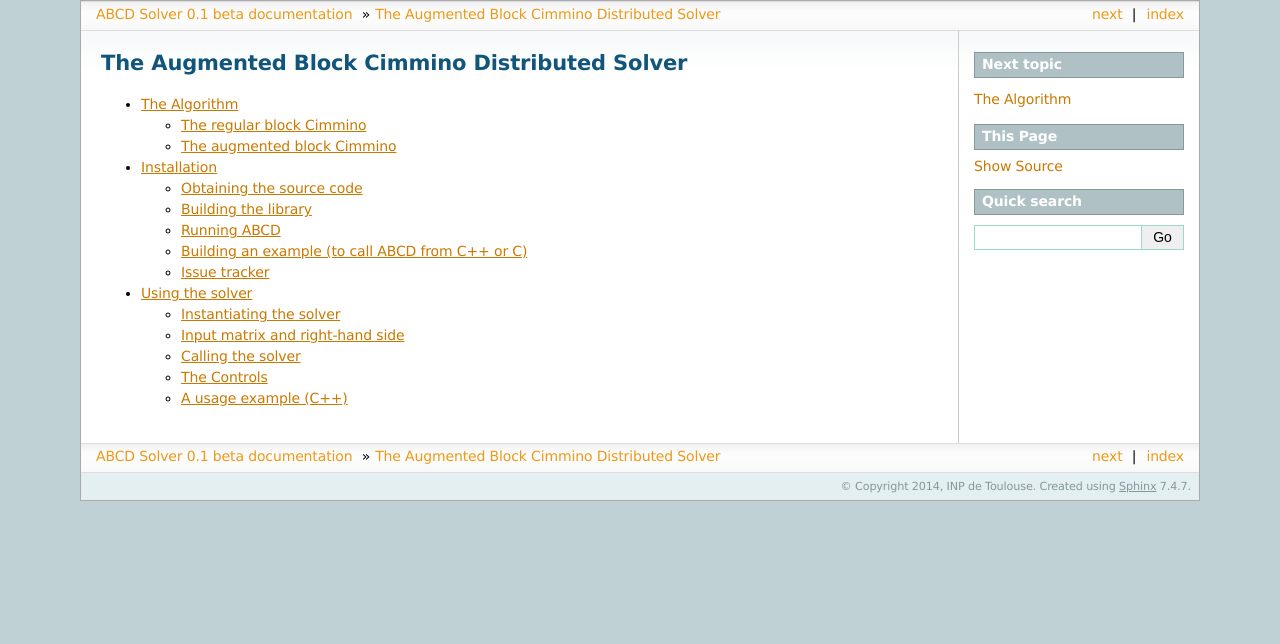
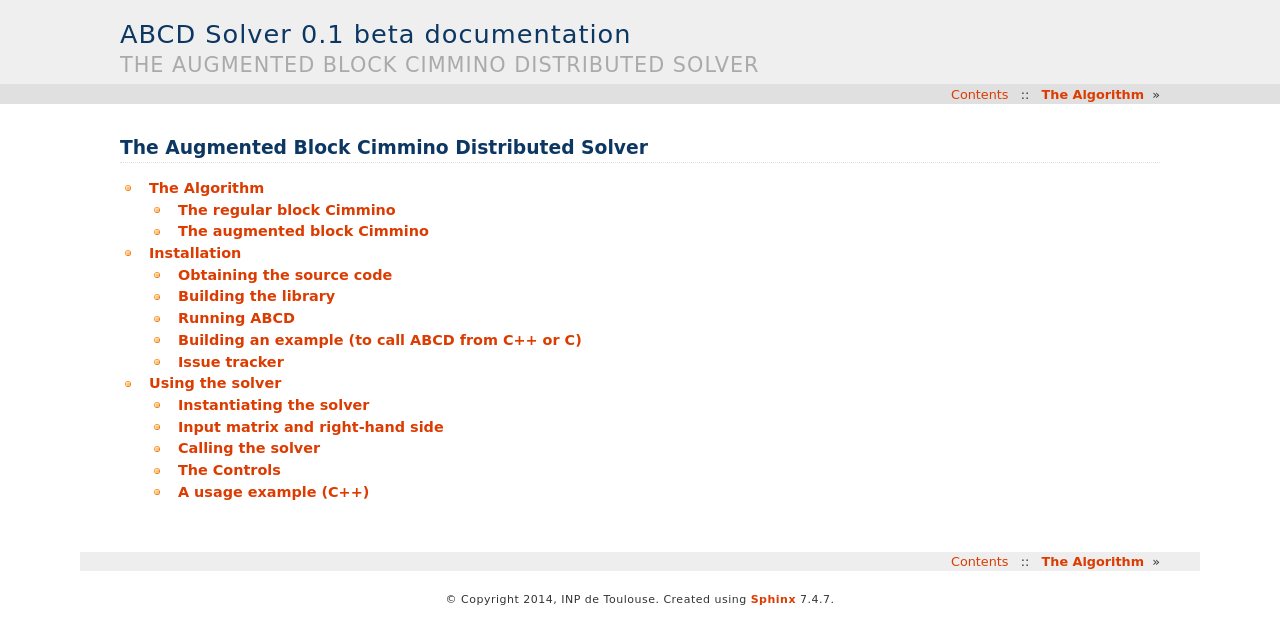
Before and after one commit to NLAFET/block_cimmino, a Sphinx documentation site: the page built from doc/source/index.rst, in a window 1280 px wide. Shown: the top 644 px of the page. Built offline with Sphinx 7.4.7, drawn with Linux system fonts in a browser that asks for light colours.

Commit message:
change the theme and corrected a minor issue with a list

```diff
--- a/doc/source/conf.py
+++ b/doc/source/conf.py
@@ -114,8 +114,8 @@ pygments_style = 'sphinx'
 
 # The theme to use for HTML and HTML Help pages.  See the documentation for
 # a list of builtin themes.
-html_theme = 'sphinxdoc'
-# html_theme = 'haiku'
+# html_theme = 'sphinxdoc'
+html_theme = 'haiku'
 # html_theme = 'agogo'
 # html_theme = 'default'
 
```
Also changed, not shown: doc/source/algorithm.rst (+2 -8 lines).
